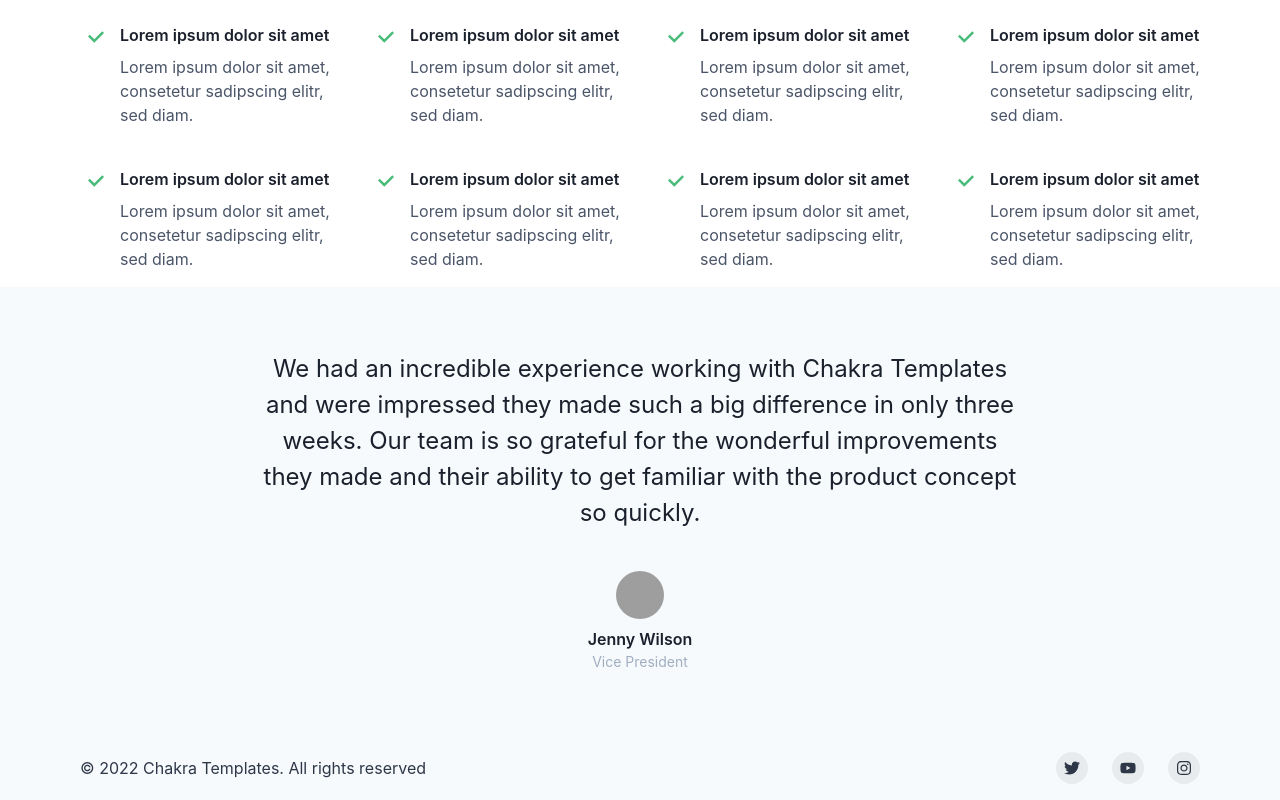
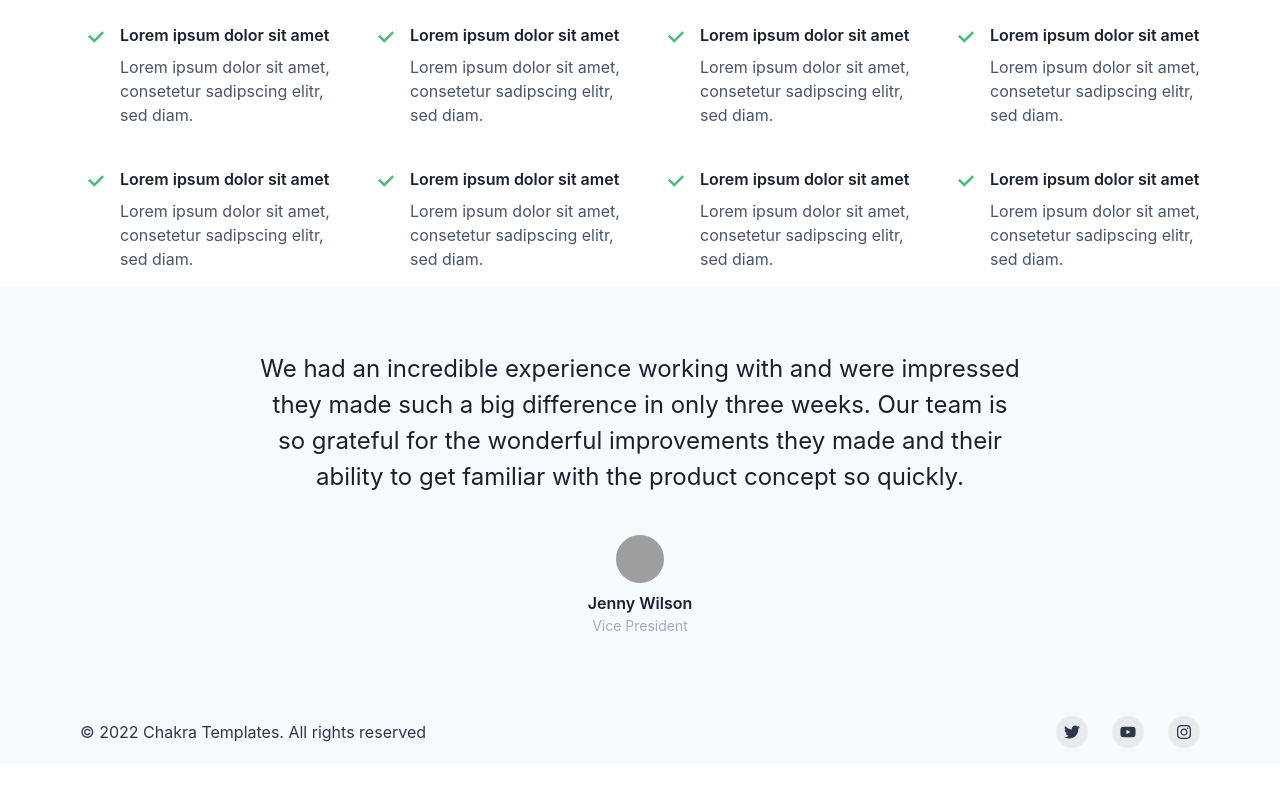
Before and after one commit to PeArruda91/Divecia-reworked, a Next.js app: page / in a window 1280 px wide. Shown: the part 1035-1835 px from the top of the page. After the commit the page ends 1799 px from the top, so only its background shows below. Built offline with nearby package versions, Linux system fonts and the light colour scheme; grey boxes are pictures that could not be loaded.

Commit message:
testemonial-change1

```diff
--- a/components/Testemonials.tsx
+++ b/components/Testemonials.tsx
@@ -13,7 +13,7 @@ export default function Testemonials() {
         fontSize={{ base: 'xl', md: '2xl' }}
         textAlign={'center'}
         maxW={'3xl'}>
-        We had an incredible experience working with Chakra Templates and were
+        We had an incredible experience working with  and were
         impressed they made such a big difference in only three weeks. Our team
         is so grateful for the wonderful improvements they made and their
         ability to get familiar with the product concept so quickly.
```
